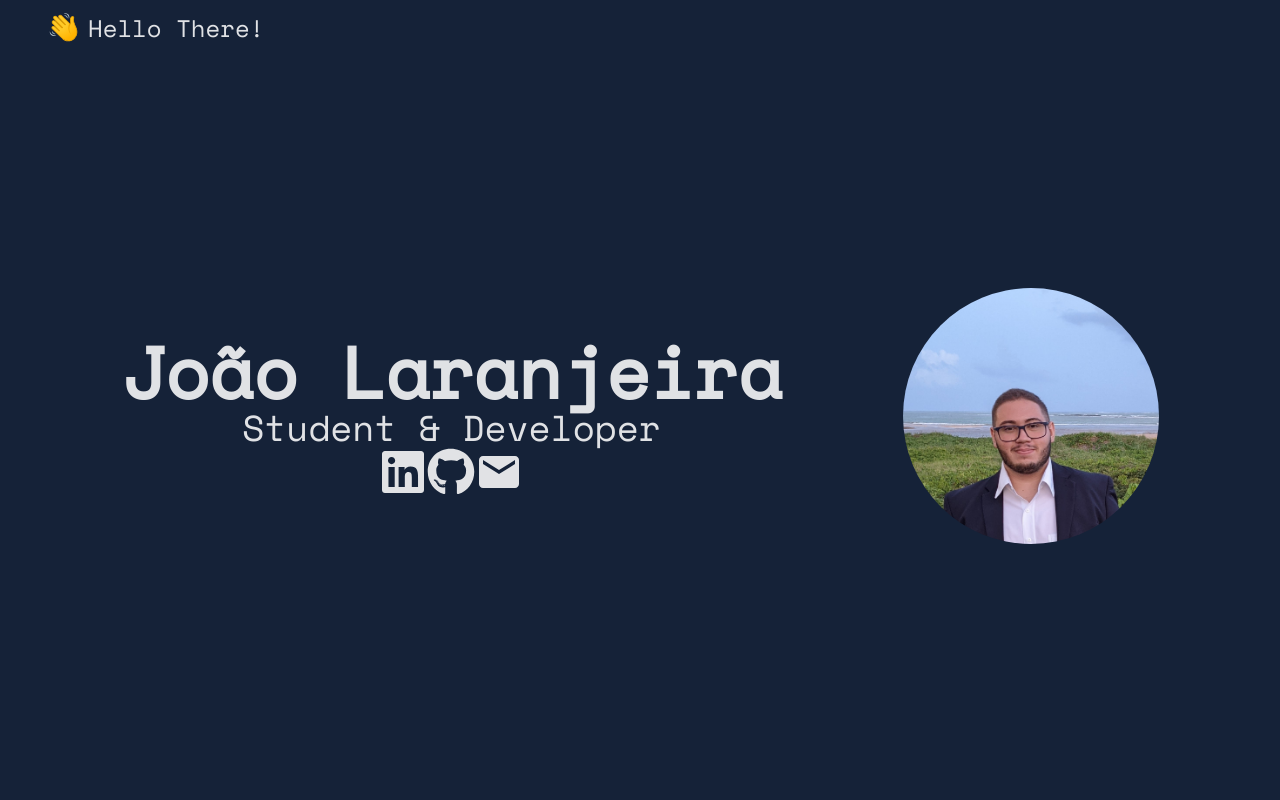
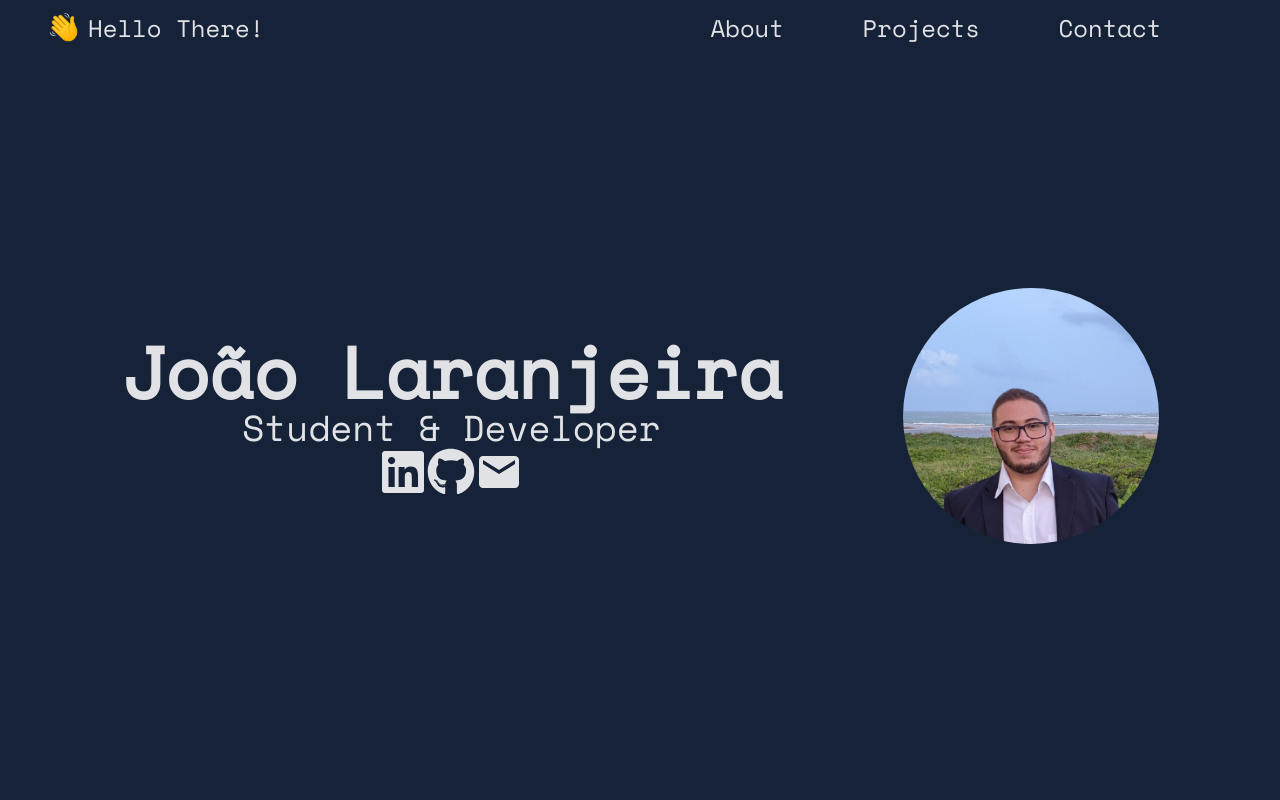
Before and after one commit to jpclrocha/portfolio, a React (Vite) app: page / in a window 1280 px wide. Shown: the top 800 px of the page. Built offline with nearby package versions, Linux system fonts and the light colour scheme.

Commit message:
Fix: navbar disappeared at large screen devices.

```diff
--- a/src/Components/Navbar/Navbar.jsx
+++ b/src/Components/Navbar/Navbar.jsx
@@ -50,11 +50,11 @@ export default function Navbar() {
 						key={item.text}
 						className={`${
 							open ? 'flex' : 'hidden'
-						} flex-nowrap w-fit `}
+						} sm:flex flex-nowrap w-fit `}
 					>
 						<Link
 							key={item.text}
-							className='m-2 cursor-pointer w-fit h-fit sm:flex sm:text-lg lg:text-2xl'
+							className='text-xl m-2 cursor-pointer w-fit h-fit sm:flex lg:text-2xl'
 							to={item.href}
 							spy
 							smooth
```
